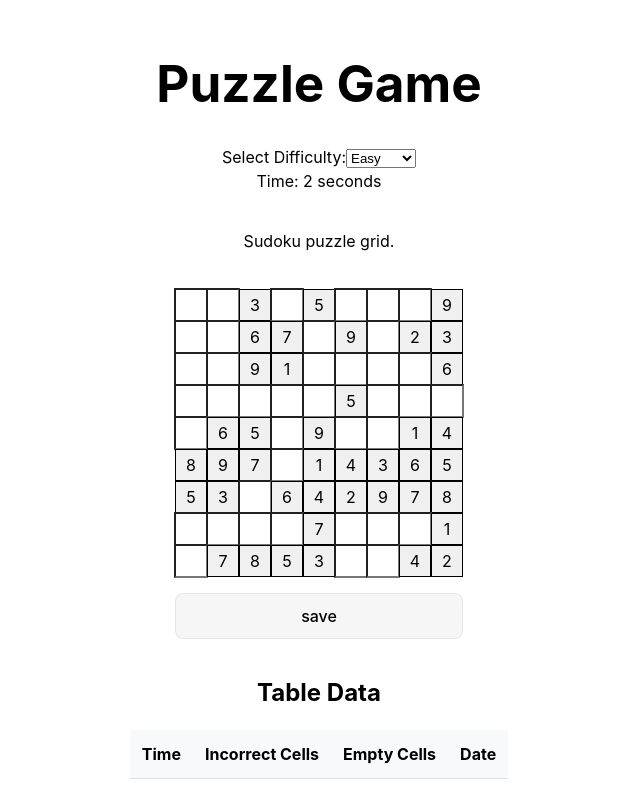
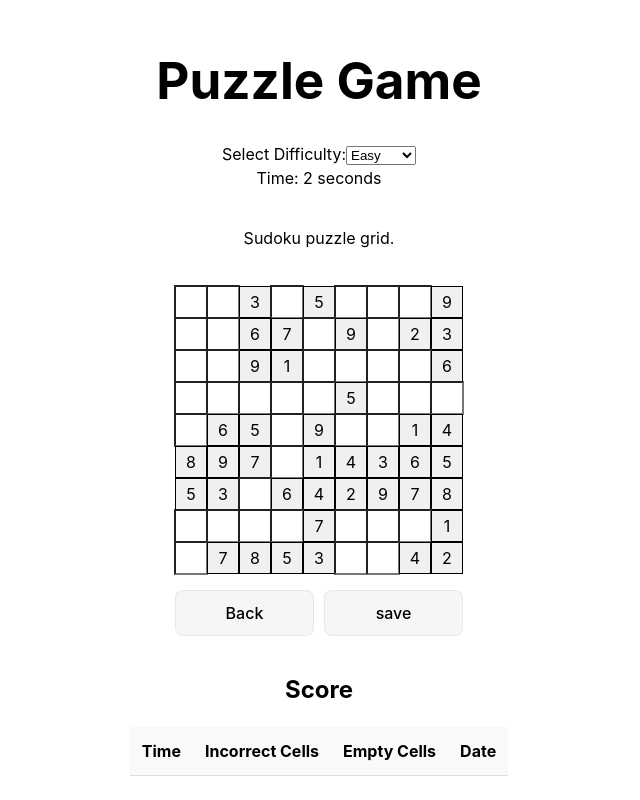
Before and after one commit to DavidSamir/puzzle-game, a React (Vite) app: page / in a window 1280 px wide. Both pictures are taken after a click on the button "Start Random Game". Shown: the whole page, without its empty margins (321-961 px from the left). Built offline with nearby package versions, Linux system fonts and the light colour scheme.

Commit message:
add bk btn

```diff
--- a/src/App.css
+++ b/src/App.css
@@ -54,6 +54,11 @@ input.nos {
 
 .puzzle-row {
   display: flex;
+}
+.flex {
+  display: grid;
+  gap: 10px;
+  grid-template-columns: 1fr 1fr;
 }
 
 .puzzle-cell {
--- a/src/App.jsx
+++ b/src/App.jsx
@@ -22,7 +22,6 @@ function App() {
       <DifficultySelector difficulty={difficulty} onChange={handleDifficultyChange} />
       <Timer start={showComponent} seconds={seconds} setSeconds={setSeconds} />
       <PuzzleGrid difficulty={difficulty} showComponent={showComponent} setShowComponent={setShowComponent} seconds={seconds} setSeconds={setSeconds} />
-      <Scoreboard seconds={seconds} />
     </div>
   );
 }
--- a/src/components/Scoreboard.jsx
+++ b/src/components/Scoreboard.jsx
@@ -4,19 +4,22 @@
 import React, { useState, useEffect } from 'react';
 import moment from 'moment';
 
-const Scoreboard = ({seconds}) => {
+const Scoreboard = ({ seconds }) => {
   const [tableData, setTableData] = useState([]);
 
   useEffect(() => {
     const localStorageData = JSON.parse(localStorage.getItem('sudokuScore'));
     if (localStorageData) {
-      setTableData(localStorageData);
+      // Sort tableData in reverse order based on the 'time' property
+      const sortedData = localStorageData.sort((a, b) => b.time - a.time);
+      setTableData(sortedData);
     }
+
   }, [seconds]);
 
   return (
     <div className="table-container">
-      <h2>Table Data</h2>
+      <h2>Score</h2>
       <table className="table">
         <thead>
           <tr>
--- a/src/components/puzzles/Sudoku.jsx
+++ b/src/components/puzzles/Sudoku.jsx
@@ -1,5 +1,6 @@
 import React, { useState, useEffect } from 'react';
 import axios from 'axios';
+import Scoreboard from '../Scoreboard';
 
 function Sudoku({ difficulty, seconds, setShowComponent, setSeconds }) {
   const [grid, setGrid] = useState([]);
@@ -163,6 +164,7 @@ function Sudoku({ difficulty, seconds, setShowComponent, setSeconds }) {
 
 
   return (
+    <>
       <div className="puzzle-grid">
         {grid.map((row, rowIndex) => (
           <div key={rowIndex} className="row">
@@ -182,8 +184,13 @@ function Sudoku({ difficulty, seconds, setShowComponent, setSeconds }) {
             ))}
           </div>
         ))}
+        <div className='flex'>
+        <p onClick={() => { setShowComponent(undefined) }} className='btn'> Back </p>
         <p onClick={() => { saveScore() }} className='btn'> save </p>
         </div>
+      </div>
+      <Scoreboard seconds={seconds} />
+    </>
   );
 }
 
```
Lines whose indentation alone changed are shown as unchanged.
